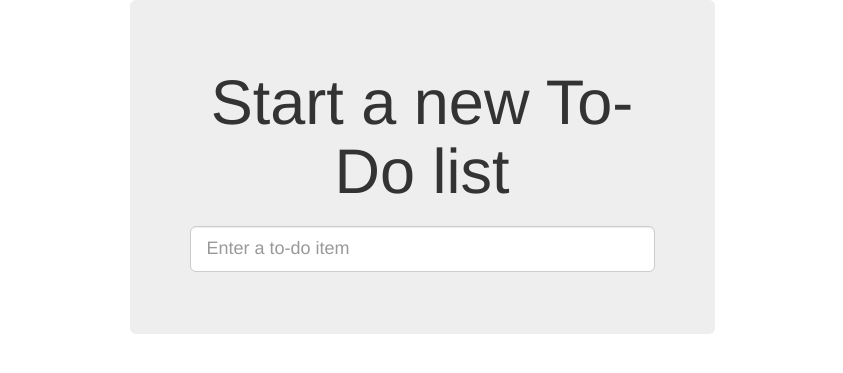
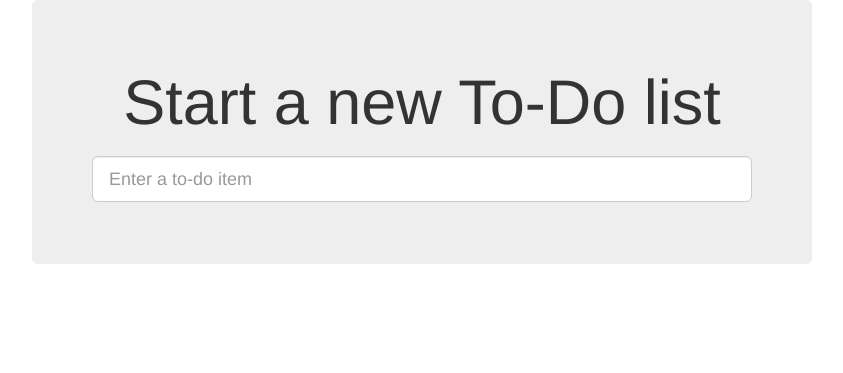
Before and after one commit to BUPT-JuiceMonster/TDD2022, a Django app: page / in a window 1280 px wide. Shown: the top 373 px of the page, without its empty margins (218-1061 px from the left). Run offline with Django 4.2, Linux system fonts and the light colour scheme; some libraries are stand-ins or nearby versions.

Commit message:
update base.html 1

```diff
--- a/lists/templates/base.html
+++ b/lists/templates/base.html
@@ -10,7 +10,7 @@
     <body>
         <div class="container">
             <div class="row">
-                <div class="col-lg-6 col-lg-offset-3 jumbotron">
+                <div class="col-lg-8 col-lg-offset-2 jumbotron">
                     <div class="text-center">
                         <h1>{% block header_text %}{% endblock %}</h1>
                         <form method="POST" action={% block form_action %}{% endblock %}>
@@ -24,7 +24,7 @@
         </div>
 
         <div class="row">
-            <div class="col-lg-6 col-lg-offset-3">
+            <div class="col-lg-8 col-lg-offset-2">
                 {% block table %}
                 {% endblock %}
             </div>
```
